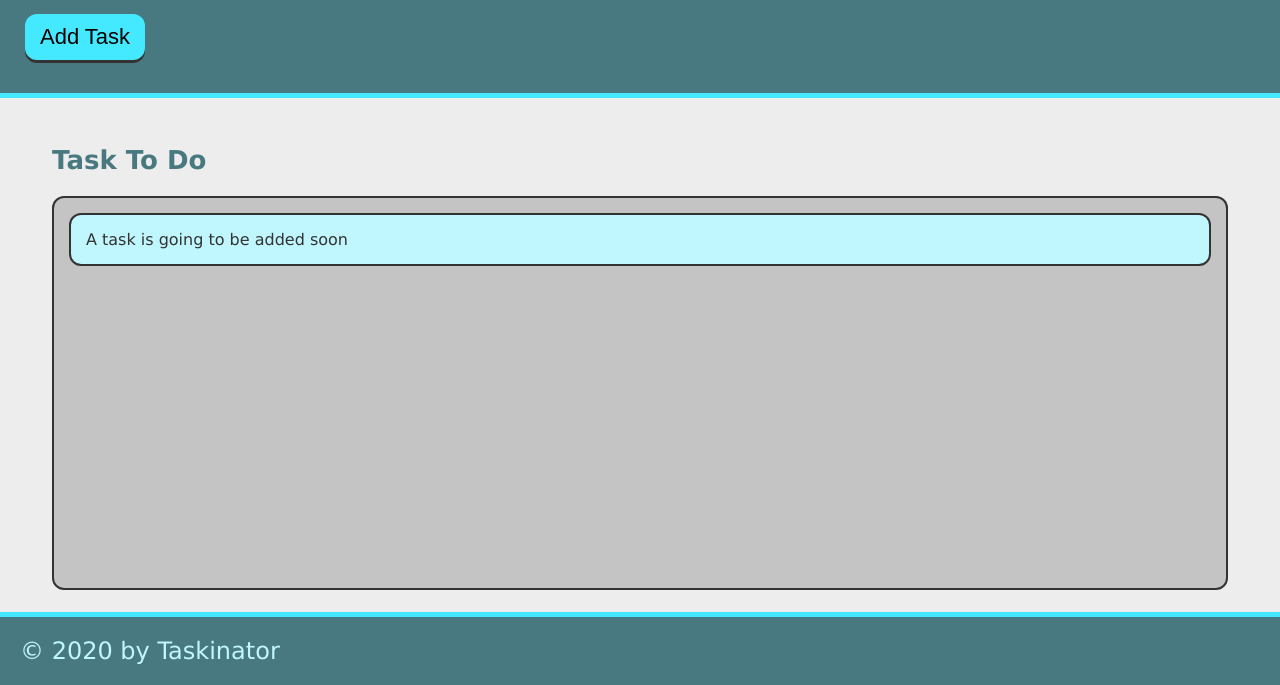
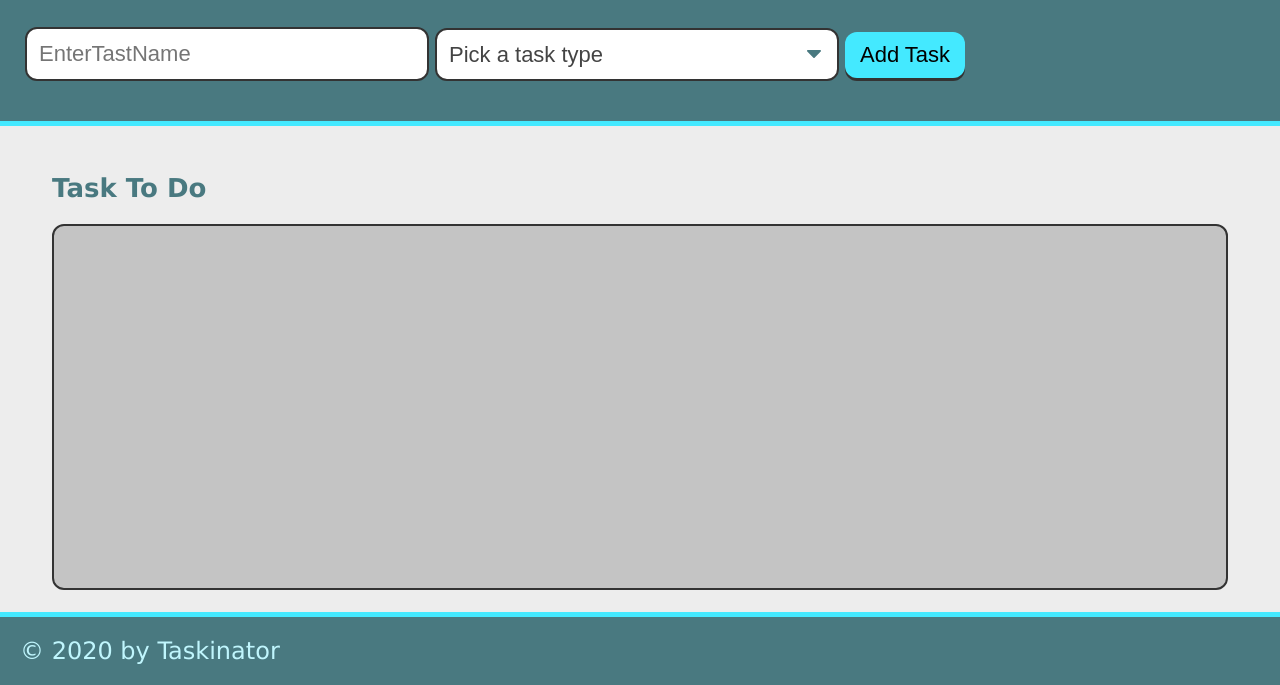
Before and after one commit to DangerBearAZ/taskinator, a plain HTML site: page index.html in a window 1280 px wide. Shown: the part 115-800 px from the top of the page. Drawn offline with Linux system fonts and the light colour scheme.

Commit message:
created HTML form

```diff
--- a/index.html
+++ b/index.html
@@ -12,14 +12,28 @@
     <header>
         <h1 class="page-title">Taskinator</h1>
         <p>Click the button below to add a new task!</p>
-        <button class="btn" id="save-task">Add Task</button>
+        <form id= "tast-form">
+          <div class="form-group">
+            <input type ="text" name="task-name" class="text-input" placeholder="EnterTastName"/>
+          </div>
+          <div class= "form-group">
+          <select name ="task-type" class="select-dropdown">
+            <option value="" disable selected>Pick a task type </option>
+            <option value="Print">Work</option>
+            <option value="Web">Class</option>
+            <option value="Mobile">Personal</option>
+                   </select>
+          </div>
+          <div class="form-group">
+            <button class="btn" id="save-task">Add Task</button>
+          </div>
+        </form>
+      </div>
       </header>
       <main class="page-content">
           <section class="task-list-wrapper">
               <h2 class="list-title">Task To Do</h2>
-              <ul class="task-list" id="tasks-to-do">
-                  <li class="task-item">A task is going to be added soon</li>
-              </ul>
+              <ul class="task-list" id="tasks-to-do"> </ul>
           </section>
       </main>
       <footer>
```
